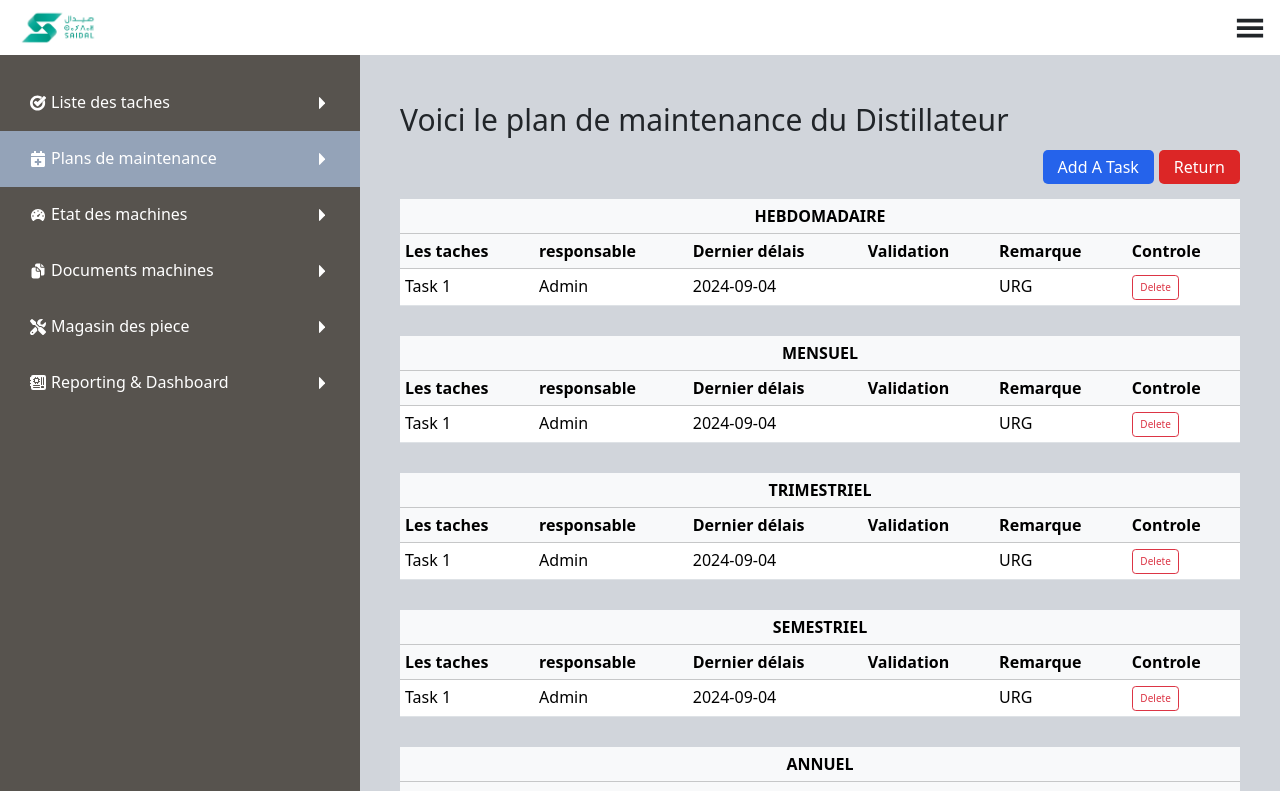
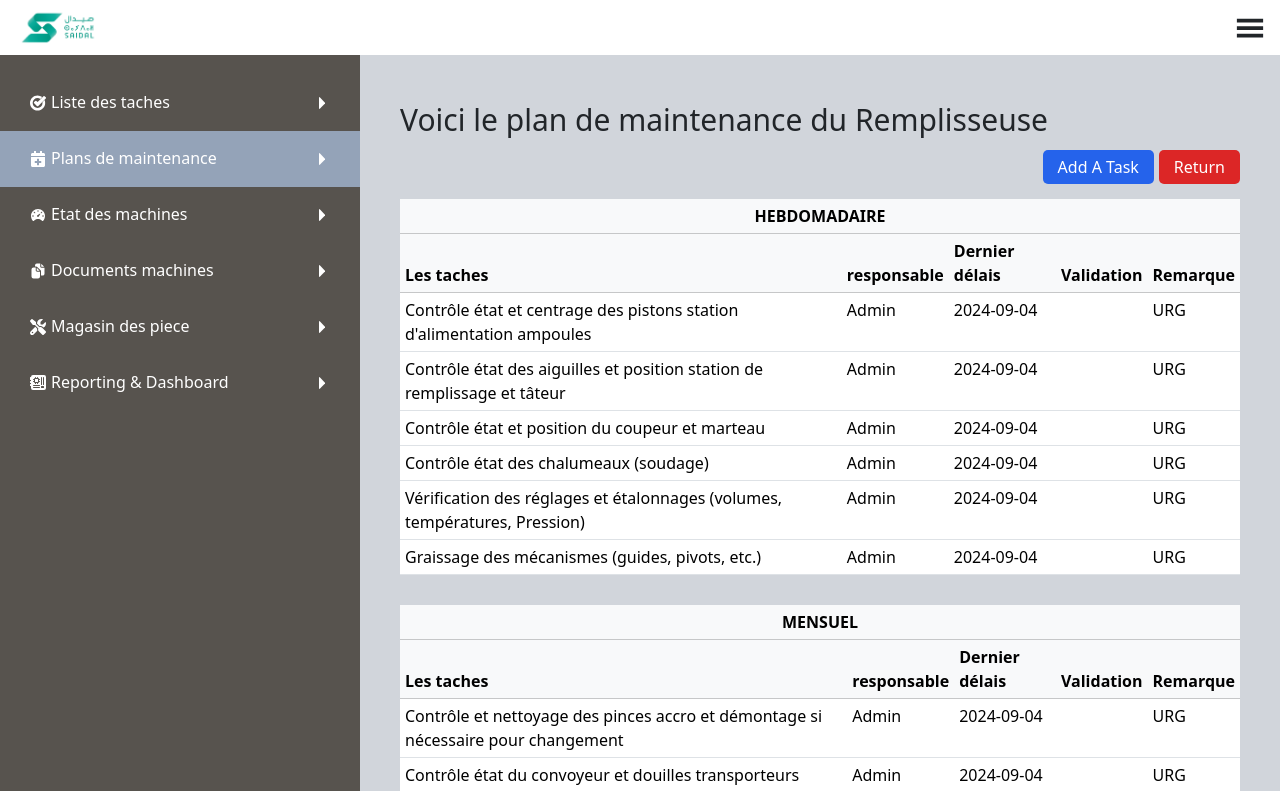
Before and after one commit to MohamedAliMerali/GMAO, a React (Vite) app: page / in a window 1280 px wide. Shown: the top 791 px of the page. Built offline with nearby package versions, Linux system fonts and the light colour scheme.

Commit message:
CheckPoint

```diff
--- a/src/Data/machines.ts
+++ b/src/Data/machines.ts
@@ -25,6 +25,13 @@ const machines: Machine[] = [
     name: "Distillateur",
     MaintenancePlans: {
       hebdomadaire: [
+        {
+          tasks: "Task 1",
+          responsable: "Admin",
+          delay: "2024-09-04",
+          validation: false,
+          note: "URG",
+        },
         {
           tasks: "Task 1",
           responsable: "Admin",
@@ -145,7 +152,6 @@ const machines: Machine[] = [
       },
     ],
   },
-  // ps: make those under this line a comment JUST TO MAKE THING EASSY
   {
     name: "Remplisseuse",
     MaintenancePlans: {
--- a/src/components/Menu/Pages/MaintenancePlans.tsx
+++ b/src/components/Menu/Pages/MaintenancePlans.tsx
@@ -12,8 +12,9 @@ interface Props {
 }
 
 const MaintenancePlans = ({ user }: Props) => {
-  const [selectedItem, setSelectedItem] = useState(0);
+  const [selectedItem, setSelectedItem] = useState(2);
   const [showForm, setShowForm] = useState(false);
+  const [error, setError] = useState(false);
   const [minDate, setMinDate] = useState("");
   const [maintenancePlans, setMaintenancePlans] = useState(
     machines.map((machine) => machine.MaintenancePlans)
@@ -31,20 +32,32 @@ const MaintenancePlans = ({ user }: Props) => {
 
   const { register, handleSubmit } = useForm();
 
+  let PLANS = Object.entries(maintenancePlans[0]).map(
+    ([editedPeriod, oldTask]) => {
+      return editedPeriod === "MaintenancePlans"
+        ? { [editedPeriod]: oldTask }
+        : { [editedPeriod]: oldTask };
+    }
+  );
+  // console.log(PLANS);
+
+  PLANS = Object.assign(
+    {},
+    ...Object.entries(maintenancePlans[0]).map(([editedPeriod, oldTask]) => ({
+      [editedPeriod]: editedPeriod === "MaintenancePlans" ? oldTask : oldTask,
+    }))
+  );
+  console.log(PLANS);
+
   const onSubmit = (data: FieldValues) => {
     if (data.period === "") {
       console.log("error in data");
-      // todo: dir error hnaya bah lzm ydir value then allga kfch dir task fi plastou
+      setError(true);
       return;
     }
-    console.log(">> data:", data);
-    console.log(">> data.period:", data.period);
+    setError(false);
+
     const KEY = data.period as keyof MaintenancePlansInterface;
-
-    console.log(
-      "maintenancePlans[selectedItem]:",
-      maintenancePlans[selectedItem]
-    );
     setMaintenancePlans(
       maintenancePlans.map((plan, planIndex) => {
         const currentTasks: Task[] = Array.isArray(plan[KEY]) ? plan[KEY] : [];
@@ -67,6 +80,9 @@ const MaintenancePlans = ({ user }: Props) => {
     );
   };
 
+  // const onDelete = (deleteIndex: number) => {};
+
+  //
   if (selectedItem === -1)
     return (
       <Container pageTitle={"Vou trouvez les plans de maintenances:"}>
@@ -124,8 +140,8 @@ const MaintenancePlans = ({ user }: Props) => {
               {...register("period")}
               className="rounded-lg border-none outline-none py-2 px-4 w-full"
             >
-              <option value="" disabled>
-                Select a maintenance plan
+              <option value="" selected disabled>
+                Sélectionnez un plan de maintenance
               </option>
               {Object.entries(maintenancePlans[selectedItem]).map(
                 ([period]) => (
@@ -135,6 +151,9 @@ const MaintenancePlans = ({ user }: Props) => {
                 )
               )}
             </select>
+            {error ? (
+              <p className="text-danger">Sélectionnez un plan de maintenance</p>
+            ) : null}
           </div>
           <div>
             <label htmlFor="tasks">Taches</label>
@@ -225,23 +244,52 @@ const MaintenancePlans = ({ user }: Props) => {
               <th scope="col">Dernier délais</th>
               <th scope="col">Validation</th>
               <th scope="col">Remarque</th>
-              <th scope="col">Controle</th>
+              {/* <th scope="col">Controle</th> */}
             </tr>
           </thead>
           <tbody>
-            {tasks.map((plan, taskIndex) => (
+            {/* {console.log("tasks", tasks)} => [{...}] */}
+            {tasks.map((plan: Task, taskIndex: number) => (
               <tr key={taskIndex}>
                 <td>{plan.tasks}</td>
                 <td>{plan.responsable}</td>
                 <td>{plan.delay}</td>
                 <td>{plan.validation}</td>
                 <td>{plan.note}</td>
-                <td>
+                {/* <td>
                   {" "}
-                  <button type="button" className="btn btn-outline-danger">
+                  <button
+                    type="button"
+                    className="btn btn-outline-danger"
+                    onClick={() => {
+                      const newMaintenancePlans = maintenancePlans.map(
+                        (plan, planIndex) => {
+                          if (selectedItem === planIndex) {
+                            const updatedTasks = Object.assign(
+                              {},
+                              ...Object.entries(plan).map(
+                                ([editedPeriod, oldTask]) => ({
+                                  [editedPeriod]:
+                                    editedPeriod === period ? null : oldTask,
+                                })
+                              )
+                            );
+
+                            return updatedTasks;
+                          }
+                          return plan;
+                        }
+                      );
+                      console.log(
+                        ">> newMaintenancePlans:",
+                        newMaintenancePlans
+                      );
+                      setMaintenancePlans(newMaintenancePlans);
+                    }}
+                  >
                     Delete
                   </button>
-                </td>
+                </td> */}
               </tr>
             ))}
           </tbody>
```
